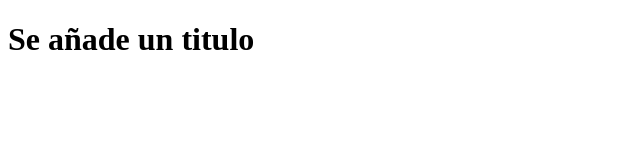
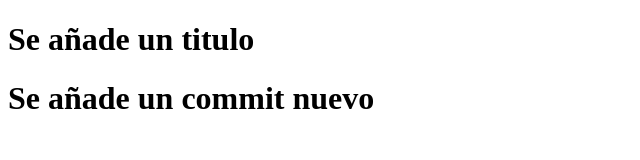
Before and after one commit to DavidCL2003/DCL, a plain HTML site: page index.html in a window 1280 px wide. Shown: the whole page, without its empty margins (0-640 px from the left). Drawn offline with Linux system fonts and the light colour scheme.

Commit message:
DCL-Se añade otro titulo al index

```diff
--- a/index.html
+++ b/index.html
@@ -7,5 +7,6 @@
 </head>
 <body>
     <h1>Se añade un titulo</h1>
+    <h1>Se añade un commit nuevo</h1>
 </body>
 </html>
```
